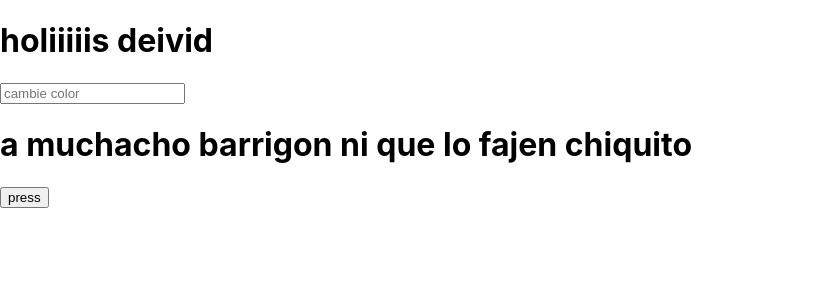
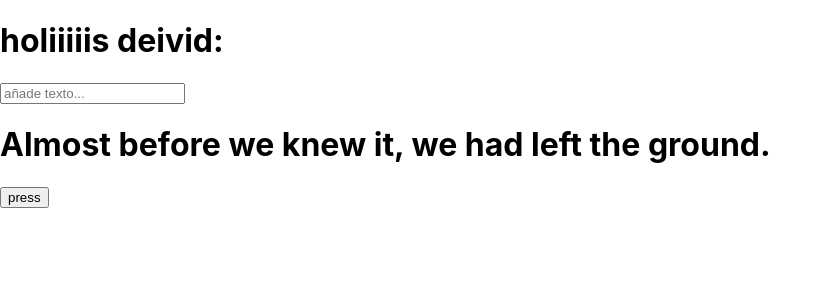
Before and after one commit to davidciliberto1/practicaApi, a React (Create React App) app: page / in a window 1280 px wide. Shown: the top 300 px of the page, without its empty margins (0-831 px from the left). Built offline with nearby package versions, Linux system fonts and the light colour scheme.

Commit message:
practicando

```diff
--- a/public/index.html
+++ b/public/index.html
@@ -25,6 +25,8 @@
       Learn how to configure a non-root public URL by running `npm run build`.
     -->
     <title>React App</title>
+    <link href="https://fonts.googleapis.com/css2?family=Rowdies:wght@700&display=swap" rel="stylesheet">
+
   </head>
   <body>
     <noscript>You need to enable JavaScript to run this app.</noscript>
--- a/src/components/quotes.jsx
+++ b/src/components/quotes.jsx
@@ -4,9 +4,10 @@
   "camaron que se duerme se lo lleva la corriente",
   "arbol que nace torcido jamas su rama endereza",
   "a muchacho barrigon ni que lo fajen chiquito",
+  "Almost before we knew it, we had left the ground."
 ];
 function Quotes() {
-  const [counter, setCounter] = useState(2);
+  const [counter, setCounter] = useState(3);
   return (
     <div>
       <h1 onClick={(event) => setCounter(counter + 1)}>
--- a/src/components/speak.jsx
+++ b/src/components/speak.jsx
@@ -1,14 +1,14 @@
 import React, { useState } from 'react';
 
-const habla = ' deivid'
+const nombre = ' deivid:'
 function Speak() {
     const [texto, setTexto] = useState('')
   return (
       <div>
-  <h1>holiiiiis{habla} {texto}</h1>
+  <h1>holiiiiis{nombre} {texto}  </h1>
   <input
   type='text'
-  placeholder='cambie color'
+  placeholder='añade texto...'
   onChange={e => setTexto(e.target.value)}
   ></input>
   </div>
```
Also changed, not shown: src/App.css (+3 -22 lines).
